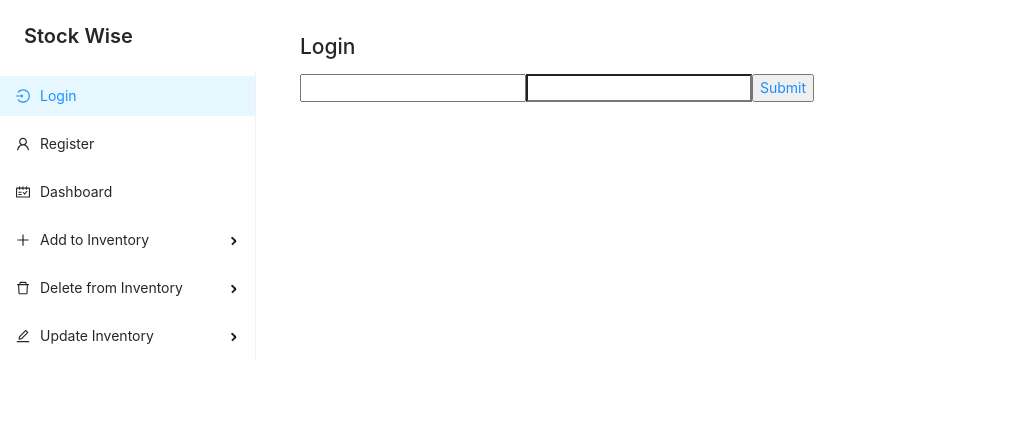
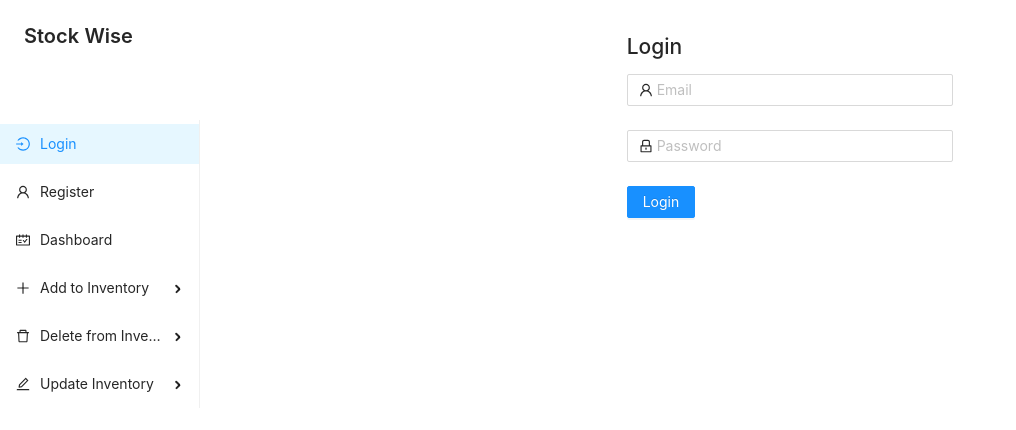
Before and after one commit to steph-morrissey/stock-wise-client, a React (Create React App) app: page /#/register in a window 1280 px wide. Both pictures are taken after a click on the item "Login". Shown: the top 430 px of the page, without its empty margins (0-1016 px from the left). Built offline with nearby package versions, Linux system fonts and the light colour scheme.

Commit message:
Added basic styled login/register layout

```diff
--- a/src/components/Login.js
+++ b/src/components/Login.js
@@ -1,8 +1,11 @@
 import React, { useState, useContext } from 'react';
 import axios from 'axios';
 import UserContext from '../UserContext';
-import { Link } from 'react-router-dom';
+//import { Link } from 'react-router-dom';
 import { LOGIN_URL } from '../api/constants';
+
+import { Form, Input, Button, Row, Col } from 'antd';
+import { UserOutlined, LockOutlined } from '@ant-design/icons';
 
 export const Login = () => {
   const { setUser } = useContext(UserContext);
@@ -25,7 +28,6 @@ export const Login = () => {
         email,
         password,
       });
-
       const { token } = data;
 
       setUser({ email, token });
@@ -41,12 +43,57 @@ export const Login = () => {
   return (
     <>
       <div>
-        <h2>Login</h2>
-        <input type='email' value={email} onChange={onEmailChange} />
-        <input type='password' value={password} onChange={onPasswordChange} />
-        <button onClick={onSubmit}>
-          <Link to='/welcome'>Submit</Link>
-        </button>
+        <Row justify='center' align='middle'>
+          <Col lg={8} md={8} sm={12} xs={24}>
+            <h1>Login</h1>
+            <Form name='normal_login' className='login-form'>
+              <Form.Item
+                name='email'
+                rules={[
+                  {
+                    required: true,
+                    message: 'Please input your Email!',
+                  },
+                ]}
+              >
+                <Input
+                  prefix={<UserOutlined className='site-form-item-icon' />}
+                  placeholder='Email'
+                  value={email}
+                  onChange={onEmailChange}
+                />
+              </Form.Item>
+              <Form.Item
+                name='password'
+                rules={[
+                  {
+                    required: true,
+                    message: 'Please input your Password!',
+                  },
+                ]}
+              >
+                <Input
+                  prefix={<LockOutlined className='site-form-item-icon' />}
+                  type='password'
+                  placeholder='Password'
+                  value={password}
+                  onChange={onPasswordChange}
+                />
+              </Form.Item>
+
+              <Form.Item>
+                <Button
+                  type='primary'
+                  htmlType='submit'
+                  className='login-form-button'
+                  onClick={onSubmit}
+                >
+                  Login
+                </Button>
+              </Form.Item>
+            </Form>
+          </Col>
+        </Row>
       </div>
       {statusMessage && <small>{statusMessage}</small>}
     </>
--- a/src/components/Navbar.js
+++ b/src/components/Navbar.js
@@ -1,7 +1,7 @@
-import React, { useState } from 'react';
+import React from 'react';
 import { Link } from 'react-router-dom';
 
-import { Menu, PageHeader, Affix } from 'antd';
+import { Menu, PageHeader, Button } from 'antd';
 import {
   UserOutlined,
   LoginOutlined,
@@ -16,14 +16,27 @@ const { SubMenu } = Menu;
 function handleClick(e) {
   console.log('click', e);
 }
-const Navbar = () => {
-  const [container, setContainer] = useState(null);
+
+class Navbar extends React.Component {
+  state = {
+    collapsed: false,
+  };
+
+  toggleCollapsed = () => {
+    this.setState({
+      collapsed: !this.state.collapsed,
+    });
+  };
+  render() {
     return (
-    <div className='scrollable-container' ref={setContainer}>
-      <Affix target={() => container}>
+      <div className='scrollable-container'>
         <PageHeader className='site-page-header' title='Stock Wise' />
-      </Affix>
-      <Menu onClick={handleClick} style={{ width: 256 }} mode='vertical'>
+        <Button
+          type='primary'
+          onClick={this.toggleCollapsed}
+          style={{ marginBottom: 16 }}
+        ></Button>
+        <Menu onClick={handleClick} mode='vertical'>
           <Menu.Item key='1' icon={<LoginOutlined />}>
             <Link to='/login'>Login</Link>
           </Menu.Item>
@@ -55,6 +68,7 @@ const Navbar = () => {
         </Menu>
       </div>
     );
-};
+  }
+}
 
 export default Navbar;
--- a/src/components/Register.js
+++ b/src/components/Register.js
@@ -2,6 +2,9 @@ import React, { useState } from 'react';
 import axios from 'axios';
 import { Link } from 'react-router-dom';
 import { REGISTER_URL } from '../api/constants';
+
+import { Form, Input, Button, Row, Col } from 'antd';
+import { UserOutlined, LockOutlined } from '@ant-design/icons';
 
 export const Register = () => {
   const [email, setEmail] = useState('');
@@ -35,10 +38,57 @@ export const Register = () => {
   return (
     <>
       <div>
-        <h2>Register</h2>
-        <input type='email' value={email} onChange={onEmailChange} />
-        <input type='password' value={password} onChange={onPasswordChange} />
-        <button onClick={onSubmit}>Submit</button>
+        <Row justify='center'>
+          <Col span={8}>
+            <h1>Register</h1>
+            <Form name='normal_login' className='login-form'>
+              <Form.Item
+                name='email'
+                rules={[
+                  {
+                    required: true,
+                    message: 'Please input your Email!',
+                  },
+                ]}
+              >
+                <Input
+                  prefix={<UserOutlined className='site-form-item-icon' />}
+                  placeholder='Email'
+                  value={email}
+                  onChange={onEmailChange}
+                />
+              </Form.Item>
+              <Form.Item
+                name='password'
+                rules={[
+                  {
+                    required: true,
+                    message: 'Please input your Password!',
+                  },
+                ]}
+              >
+                <Input
+                  prefix={<LockOutlined className='site-form-item-icon' />}
+                  type='password'
+                  placeholder='Password'
+                  value={password}
+                  onChange={onPasswordChange}
+                />
+              </Form.Item>
+
+              <Form.Item>
+                <Button
+                  type='primary'
+                  htmlType='submit'
+                  className='login-form-button'
+                  onClick={onSubmit}
+                >
+                  Login
+                </Button>
+              </Form.Item>
+            </Form>
+          </Col>
+        </Row>
       </div>
       {statusMessage && <small>{statusMessage}</small>}
       <div>
```
Lines whose indentation alone changed are shown as unchanged.
